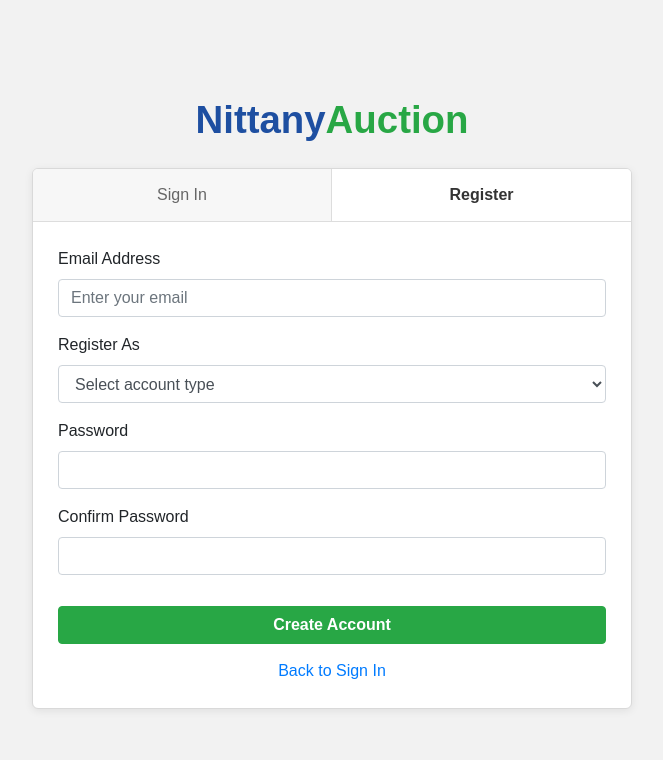
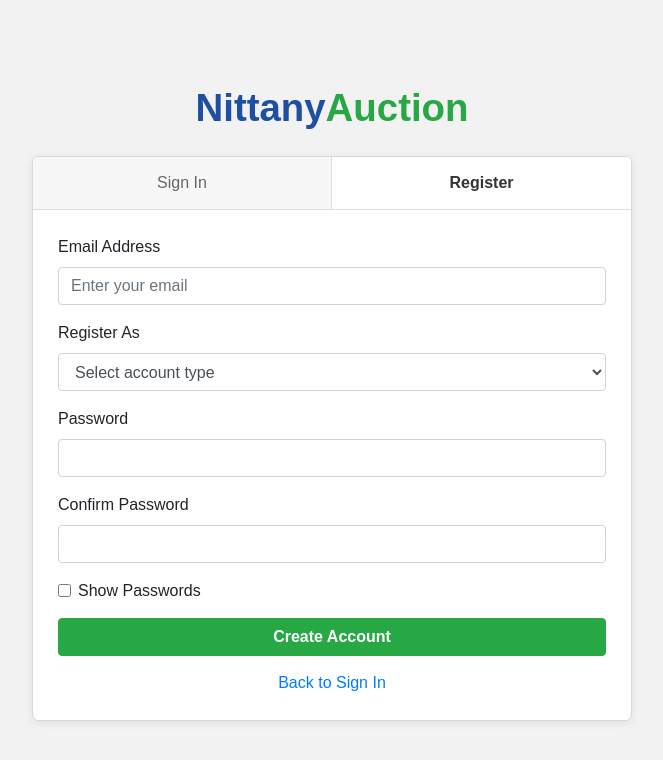
Before and after one commit to Unknowncoder2003/brain_not_found-431w-project, a Flask app: page /register in a window 1280 px wide. Shown: the top 760 px of the page, without its empty margins (308-971 px from the left). Run offline with Flask 3, Linux system fonts and the light colour scheme; parts of the project's set-up code (start-up, migrations or seed data) failed here and were passed over; some libraries are stand-ins or nearby versions.

Commit message:
Added a "show password" checkbox, that when clicked allows the user to see what they inputted in the password field and the comfirm password field to make sure they're the same

```diff
--- a/templates/register.html
+++ b/templates/register.html
@@ -340,6 +340,16 @@
                                required>
                     </div>
 
+                    <div class="form-check mt-2">
+                        <input type="checkbox"
+                               class="form-check-input"
+                               id="showPasswords"
+                               onclick="togglePasswords()">
+                        <label class="form-check-label" for="showPasswords">
+                            Show Passwords
+                        </label>
+                    </div>
+
                     {% if error %}
                     <div class="alert alert-danger">{{ error }}</div>
                     {% endif %}
@@ -473,7 +483,19 @@ document.getElementById("register-form").addEventListener("submit", function(e)
         alert("Customer service phone number must be in the format XXX-XXX-XXXX.");
     }
 });
+
+function togglePasswords() {
+    const passwordField = document.getElementById("password");
+    const confirmField = document.getElementById("confirm_password");
+
+    const type = passwordField.type === "password" ? "text" : "password";
+
+    passwordField.type = type;
+    confirmField.type = type;
+}
 </script>
+
+
 
 </body>
 </html>
```
